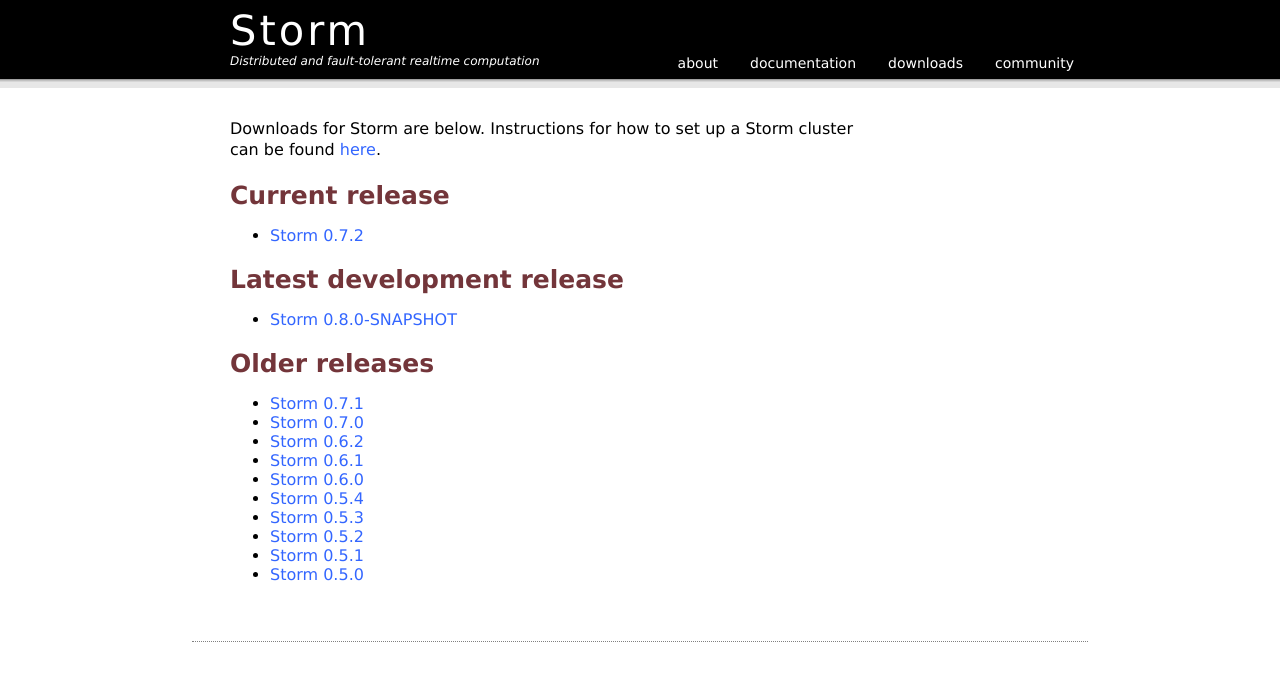
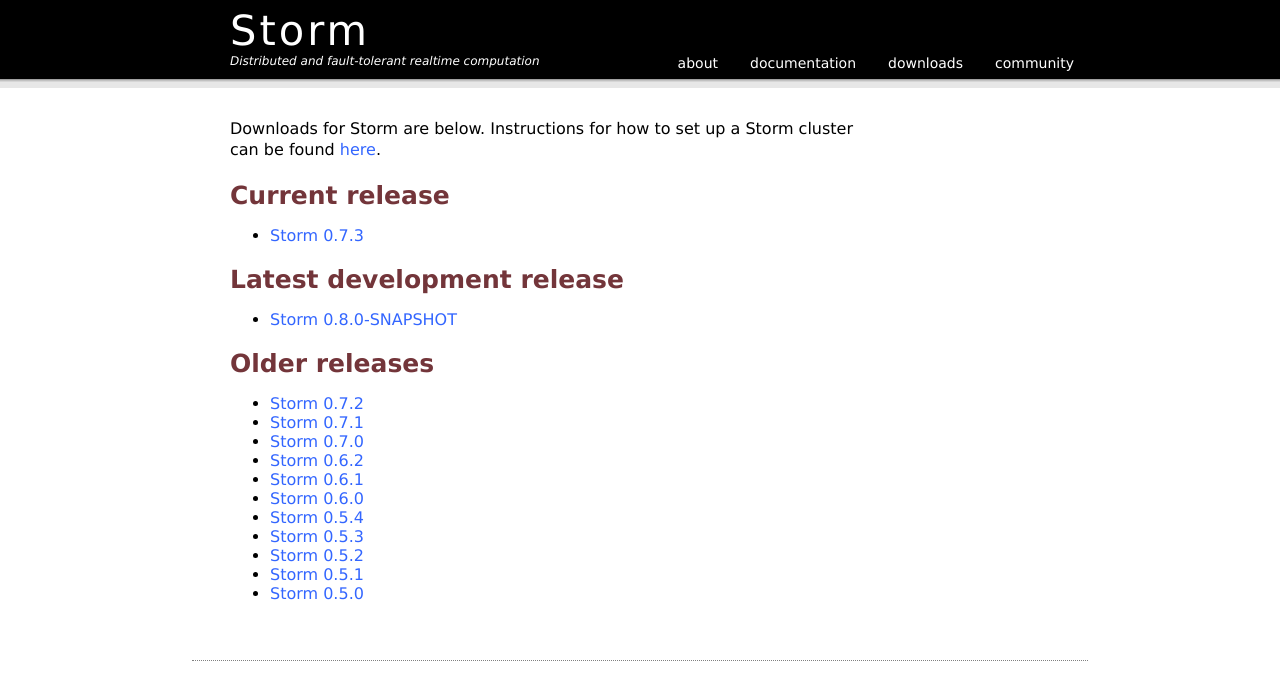
Before and after one commit to nathanmarz/storm-website, a Jekyll site: the page built from downloads.html, in a window 1280 px wide. Shown: the top 700 px of the page. Built offline with Jekyll 4.4.1, drawn with Linux system fonts in a browser that asks for light colours; Markdown is read by kramdown in place of the engine named in the settings.

Commit message:
update downloads page with 0.7.3

```diff
--- a/downloads.html
+++ b/downloads.html
@@ -2,6 +2,7 @@
 layout: default
 title: Storm documentation
 older:
+  - 0.7.2
   - 0.7.1
   - 0.7.0
   - 0.6.2
@@ -19,7 +20,7 @@ older:
   </p>
   <h2>Current release</h2>
   <ul>
-  <li><a href="https://github.com/downloads/nathanmarz/storm/storm-0.7.2.zip">Storm 0.7.2</a></li>
+  <li><a href="https://github.com/downloads/nathanmarz/storm/storm-0.7.3.zip">Storm 0.7.3</a></li>
   </ul>
   <h2>Latest development release</h2>
   <ul>
```
